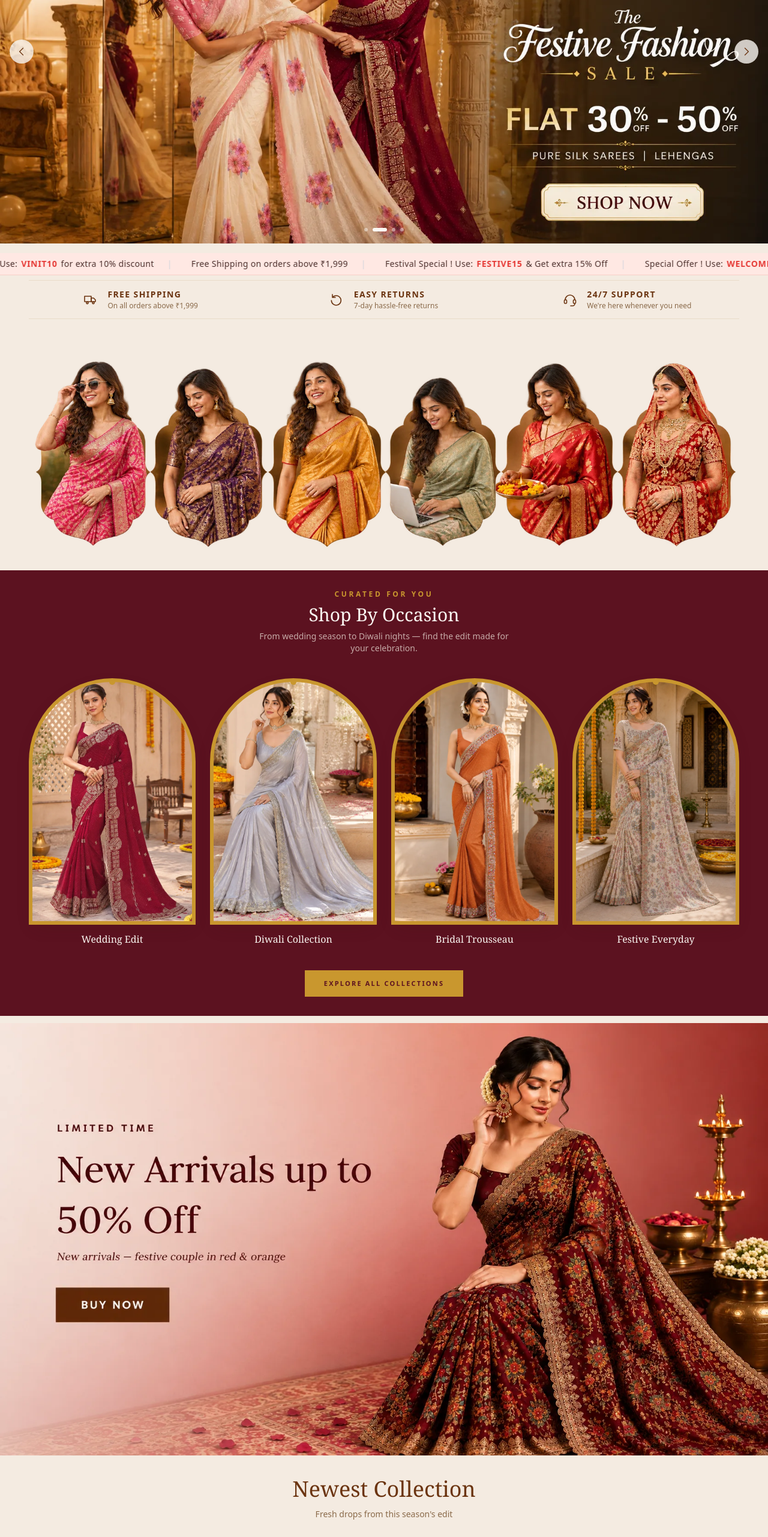
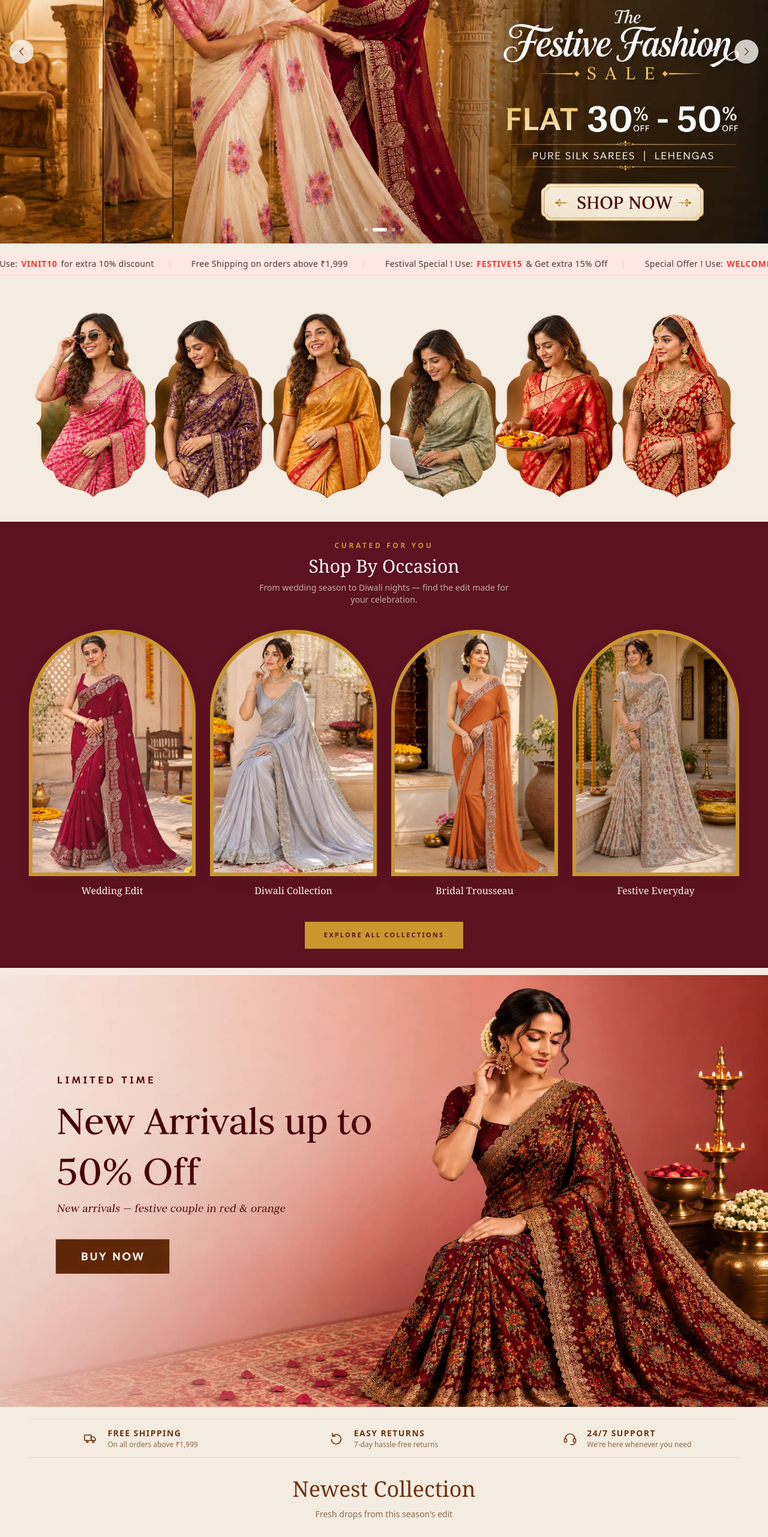
Before and after one commit to Sanchitjha/vinit-textile, a React (Vite) app in the folder frontend/: page / in a window 1280 px wide. Shown: the part 234-2797 px from the top of the page at 60% size. Built offline with nearby package versions, Linux system fonts and the light colour scheme; no server answers; sample sign-in values are in the browser's storage; a web font is replaced by a local one.

Commit message:
feat: implement admin dashboard with authentication, order management, and product display components

```diff
--- a/frontend/src/pages/Home.jsx
+++ b/frontend/src/pages/Home.jsx
@@ -8,6 +8,7 @@ import Banner from '../components/home/Banner'
 import ProductGrid from '../components/home/ProductGrid'
 import SplitFeature from '../components/home/SplitFeature'
 import LookbookStrip from '../components/home/LookbookStrip'
+import EntireCollectionGrid from '../components/home/EntireCollectionGrid'
 import Newsletter from '../components/home/Newsletter'
 import { apiClient } from '../api/client'
 
@@ -30,7 +31,6 @@ export default function Home() {
     <>
       <Hero />
       <AnnouncementTicker />
-      <FeatureStrip />
       <TopCategories />
       <ShopByOccasion />
 
@@ -40,6 +40,8 @@ export default function Home() {
         image="/images/banner-new-arrivals.webp"
         imageAlt="New Arrivals up to 50% off — festive maroon saree"
       />
+
+      <FeatureStrip />
 
       <ProductGrid
         title="Newest Collection"
@@ -91,6 +93,7 @@ export default function Home() {
       />
 
       <LookbookStrip />
+      <EntireCollectionGrid />
       <Newsletter />
     </>
   )
```
